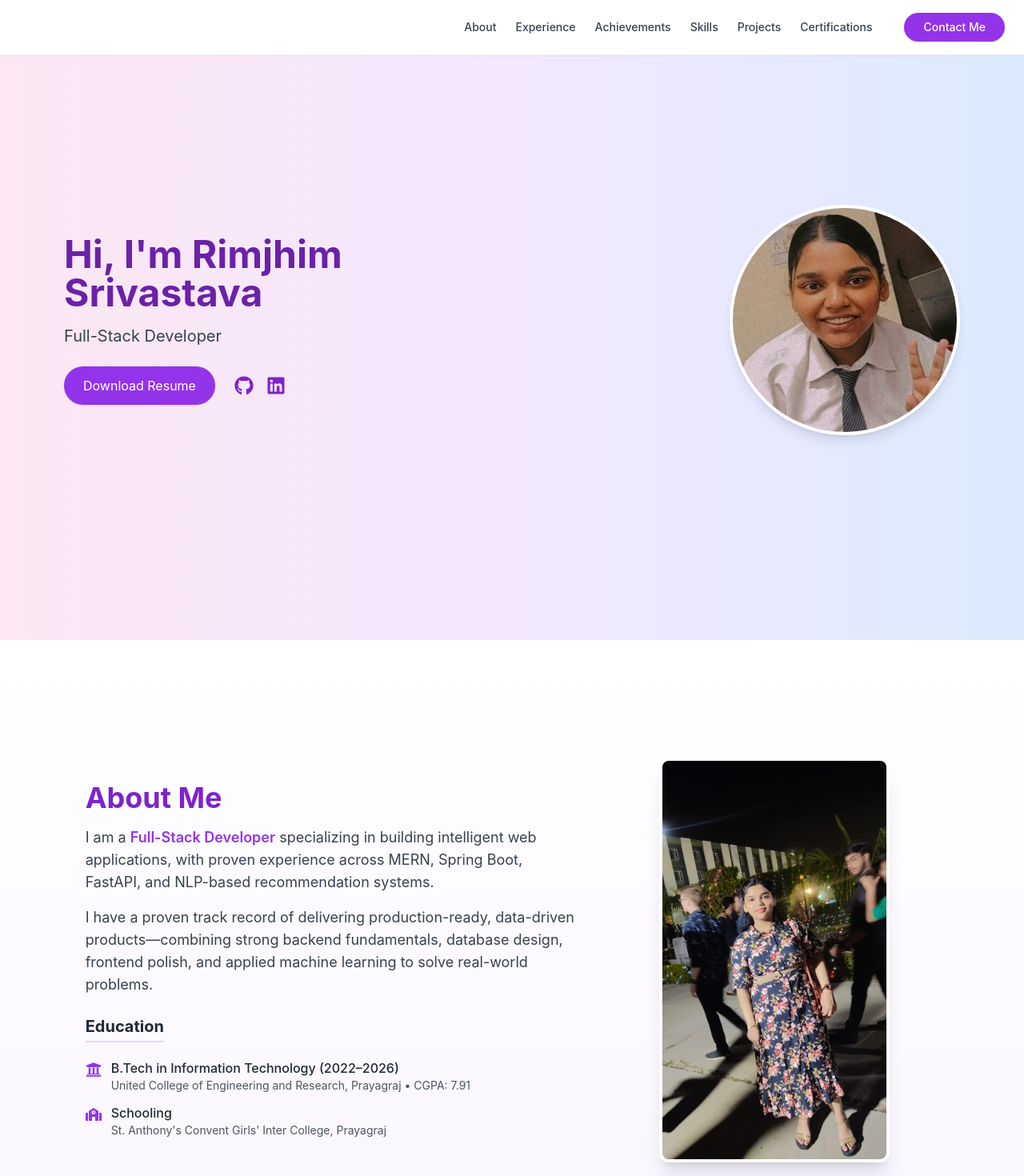
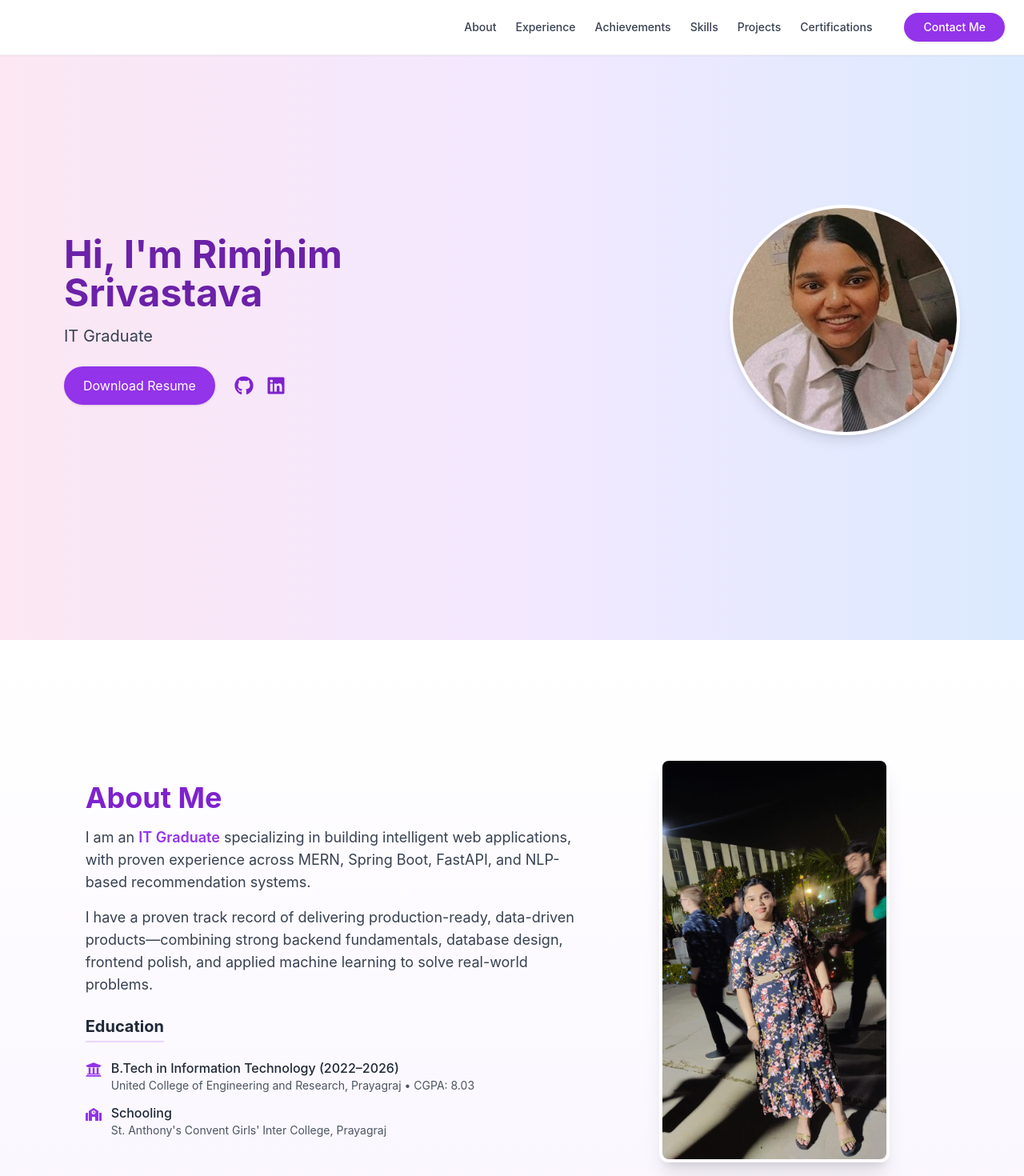
Before and after one commit to Rimjhim117/rimjhim_portfolio, a React (Create React App) app in the folder frontend/: page / in a window 1280 px wide. Shown: the top 1470 px of the page at 80% size. Built offline with nearby package versions, Linux system fonts and the light colour scheme.

Commit message:
Update profile to IT Graduate, update CV and Resume and CGPA

```diff
--- a/frontend/public/index.html
+++ b/frontend/public/index.html
@@ -7,10 +7,10 @@
     <meta name="theme-color" content="#000000" />
     <meta
       name="description"
-      content="Rimjhim Srivastava - Full-Stack Developer. Explore my projects, research, and skills."
+      content="Rimjhim Srivastava - IT Graduate. Explore my projects, research, and skills."
     />
     <meta property="og:title" content="Rimjhim Srivastava - Portfolio" />
-    <meta property="og:description" content="Full-Stack Developer" />
+    <meta property="og:description" content="IT Graduate" />
     <meta property="og:type" content="website" />
     <link rel="apple-touch-icon" href="%PUBLIC_URL%/logo192.png" />
     <!--
--- a/frontend/src/components/About.jsx
+++ b/frontend/src/components/About.jsx
@@ -18,7 +18,7 @@ export default function About() {
       >
         <h2 className="text-4xl font-bold text-purple-700 mb-4">About Me</h2>
         <p className="text-gray-700 text-lg leading-7 mb-4">
-          I am a <span className="font-semibold text-purple-600">Full-Stack Developer</span> specializing in building intelligent web applications, with proven experience across MERN, Spring Boot, FastAPI, and NLP-based recommendation systems.
+          I am an <span className="font-semibold text-purple-600">IT Graduate</span> specializing in building intelligent web applications, with proven experience across MERN, Spring Boot, FastAPI, and NLP-based recommendation systems.
         </p>
         <p className="text-gray-700 text-lg leading-7 mb-6">
           I have a proven track record of delivering production-ready, data-driven products—combining strong backend fundamentals, database design, frontend polish, and applied machine learning to solve real-world problems.
@@ -33,7 +33,7 @@ export default function About() {
                 <FaUniversity className="text-purple-600 text-xl mt-1 min-w-[20px]" />
                 <div>
                   <p className="text-base text-gray-800 font-medium">B.Tech in Information Technology (2022–2026)</p>
-                  <p className="text-sm text-gray-600">United College of Engineering and Research, Prayagraj • CGPA: 7.91</p>
+                  <p className="text-sm text-gray-600">United College of Engineering and Research, Prayagraj • CGPA: 8.03</p>
                 </div>
               </div>
               <div className="flex items-start gap-3">
--- a/frontend/src/components/Intro.jsx
+++ b/frontend/src/components/Intro.jsx
@@ -15,7 +15,7 @@ export default function Intro() {
           Hi, I'm Rimjhim Srivastava
         </h1>
         <p className="text-lg sm:text-xl text-gray-700 mb-6">
-          Full-Stack Developer
+          IT Graduate
         </p>
         <div className="flex flex-col sm:flex-row sm:items-center gap-4 sm:gap-6">
           <a
```
Also changed, not shown: 2 other files (tests, documents, lock files or other folders).
